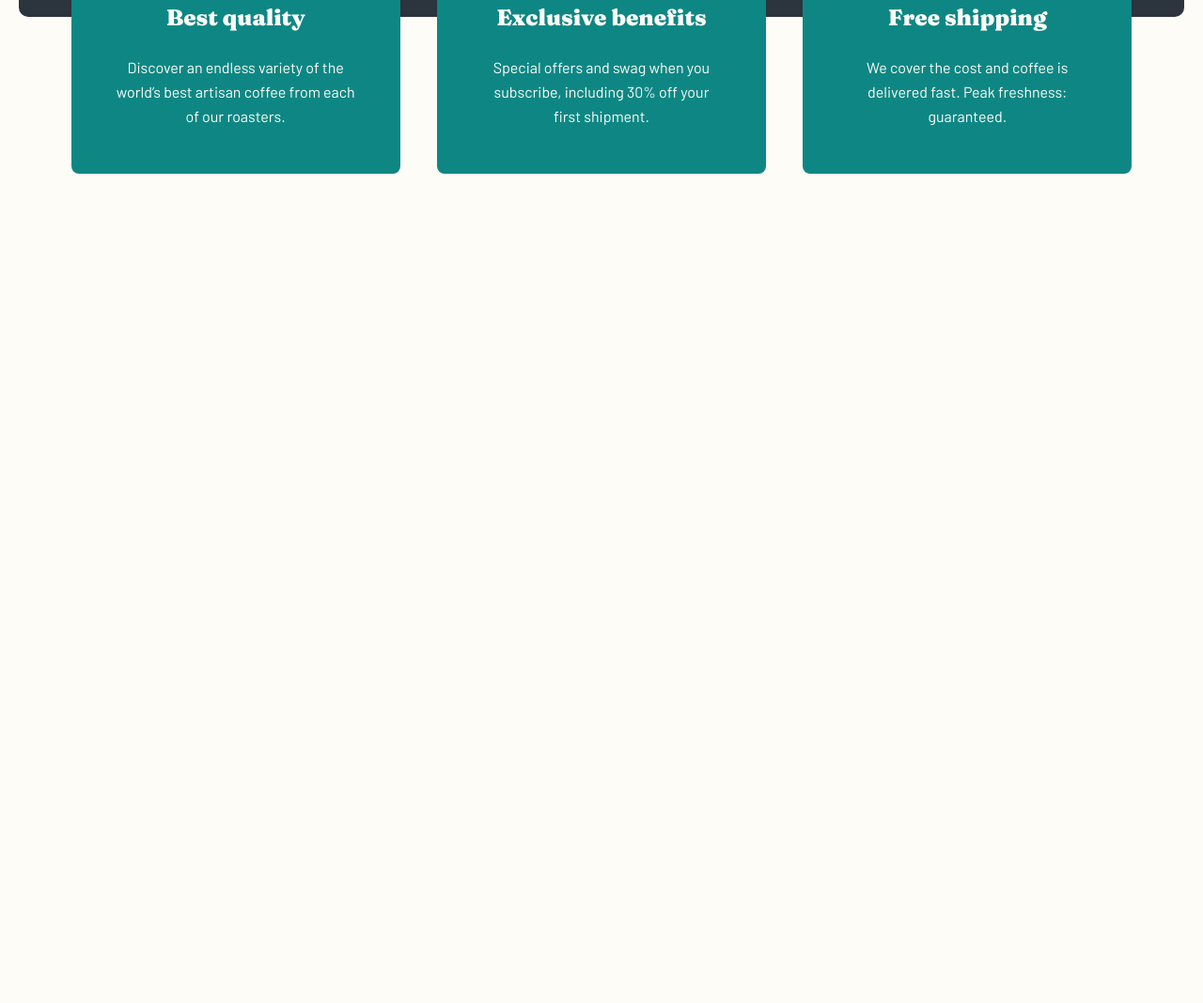
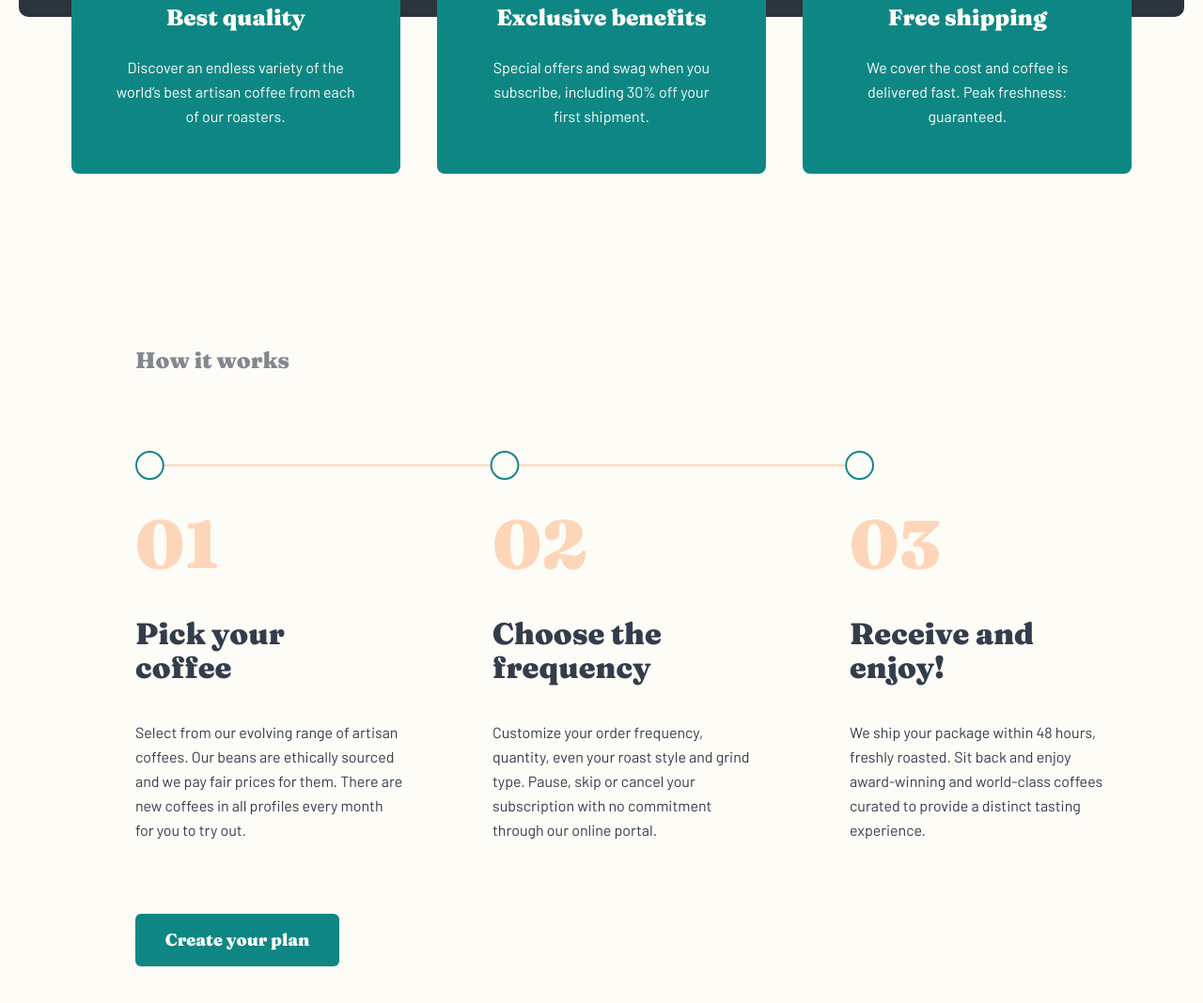
Before and after one commit to solijonov2209/coffee-new, a plain HTML site: page index.html in a window 1280 px wide. Shown: the part 2132-3200 px from the top of the page at 94% size. Before the commit the page ends 2500 px from the top, so only its background shows below. Drawn offline with Linux system fonts and the light colour scheme.

Commit message:
Add services section in project

```diff
--- a/css/main.css
+++ b/css/main.css
@@ -355,7 +355,84 @@ font-size: 16px;
 font-weight: 400;
 line-height: 26px; /* 162.5% */
 }
-
+/* finish choose  */
+/* Start services  */
+.services{
+  padding-top: 100px;
+  padding-bottom: 120px;
+}
+.services__title{
+  margin-top: 0;
+  margin-bottom: 80px;
+  text-align: center;
+  font-family: "Fraunces";
+  font-size: 24px;
+  font-weight: 900;
+  line-height: 32px; /* 133.333% */
+  color: #83888F;
+}
+.services__list{
+  margin-top: 0;
+  margin-bottom: 20px;
+  padding-left: 0;
+  list-style: none;
+  text-align: center;
+}
+.services__item::before{
+  display: block;
+width: 90px;
+height: 72px;
+margin-right: auto;
+margin-bottom: 24px;
+margin-left: auto;
+color: #FDD6BA;
+font-family: "Fraunces";
+font-size: 72px;
+font-weight: 900;
+line-height: 72px; /* 100% */
+content: "01";
+}
+.services__item:nth-child(2)::before{
+  width: 101px;
+  content: "02";
+}
+.services__item:nth-child(3)::before{
+  width: 98px;
+  content: "03";
+}
+.services__subtitle{
+  margin-top: 0;
+  margin-bottom: 24px;
+  font-family: "Fraunces";
+  font-size: 28px;
+  font-weight: 900;
+  color: #333D4B;
+line-height: 32px; /* 114.286% */
+}
+.services__item-desc{
+  margin-top: 0;
+  margin-bottom: 56px;
+  font-size: 15px;
+  font-style: normal;
+  font-weight: 400;
+  color: #333D4B;
+line-height: 25px; /* 166.667% */
+}
+.services__link{
+  display: block;
+  width: 217px;
+  margin: 10px auto 0 ;
+  padding: 15px 15px 16px;
+  text-align: center;
+  font-family: "Fraunces";
+  text-decoration: none;
+  font-size: 18px;
+  font-weight: 900;
+  line-height: 25px; /* 138.889% */
+  color: #FEFCF7;
+  border-radius: 6px;
+background: #0E8784;
+}
 
 @media only screen and ( max-width:375px){
   .choose__desc{
@@ -385,6 +462,10 @@ padding: 40px 15px 25px;
     margin-top: 20px;
 }
 /* finish collection  */
+/* start services  */
+.services{
+  padding-top: 0;
+}
 }
 
 @media only screen and (min-width: 640px) {
@@ -483,7 +564,14 @@ padding: 40px 15px 25px;
       background-size: 56px 39px;
       margin-bottom: 0;
     }
+    /* finish choose  */
+    /* start services  */
+.services{
+  padding-top: 120px;
 }
+}
+
+
 
 @media only screen and (min-width: 768px){
   /* start collection  */
@@ -511,7 +599,59 @@ line-height: 48px; /* 150% */
 .choose__subtitle{
   margin-bottom: 16px;
 }
+/* finish choose  */
+/* Start services  */
+.services{
+  padding: 50px 40px 160px 39px;
 
+}
+.services__title{
+  margin-bottom: 40px;
+  text-align: left;
+}
+.services__list-wrapper{
+  position: relative;
+}
+.services__list{
+  display: flex;
+  align-items: center;
+  text-align: left;
+}
+.services__list::before{
+ position: absolute;
+  top: 0;
+  left: 0;
+width: 500px;
+height: 31px;
+display: inline-block;
+content: "";
+background-image: url("../images/Group\ 19\ \(1\).svg");
+background-repeat: no-repeat;
+background-size: 466px 31px;
+}
+.services__item{
+  max-width: 223px;
+  margin-right: 10px;
+}
+.services__item::before{
+  display: inline-block;
+  margin-top: 63px;
+margin-left: 0;
+margin-right: 0;
+margin-bottom: 42px;
+}
+.services__subtitle{
+  margin-bottom: 38px;
+}
+.services__desc-wrapper{
+max-width: 223px;
+}
+.services__item-desc{
+  font-style: 15px;
+  line-height: 25px;
+}
+
+/* Finish services  */
 }
 @media only screen and (min-width: 1024px) {
   .site-header{
@@ -599,11 +739,34 @@ justify-content: center;
     background-size: 72px 50px;
     margin-bottom: 67px;
   }
+  /* finish choose  */
+  /* Start services  */
+  .services{
+    padding-top: 120px;
+  }
+  .services__inner{
+    padding-left: 150px;
+  }
+  .services__list::before{
+     width: 560px;
+  background-size: 560px 31px;
+  }
+  .services__item{
+    margin-right: 30px;
+  }
+  .services__item:last-child{
+    margin-right: 0;
+  }
+  .services__link{
+    margin-left: 0px;
+  }
 
-
-  /* finish choose  */
+  /* Finish services  */
 }
 @media only screen and (min-width: 1072px){
+  .choose{
+    padding-bottom: 130px;
+  }
   .choose__item{
     max-width: 317px;
     margin-bottom: 0;
@@ -674,4 +837,41 @@ justify-content: center;
 font-size: 16px;
 line-height: 26px;
     }
+    /* finish choose  */
+    /* start services 0 */
+    .services{
+      padding-top: 0;
+    }
+    .services__inner{
+      padding-left: 85px;
+    }
+    .services__title{
+      margin-bottom: 80px;
+    }
+    .services__list::before{
+      width: 822px;
+      background-image: url("../images/Group\ 29.svg");
+      background-size: 786px 31px;
+    }
+    .services__subtitle-wrapper{
+      width: 255px;
+    }
+    .services__item{
+max-width: 285px;
+margin-right: 95px;
+    }
+    .services__subtitle{
+      font-size: 32px;
+line-height: 36px;
+    }
+    .services__item-desc{
+font-size: 16px;
+line-height: 26px;
+    }
+    .services__item:last-child{
+      margin-right: 0;
+    }
+    .services__desc-wrapper{
+      max-width: 285px
+    }
 };
--- a/index.html
+++ b/index.html
@@ -76,7 +76,7 @@
               </div>
             </li>
             <li class="collection__item">
-              <img class="collection__img" src="./images/kopi3.svg" alt="coffe collection image">
+              <img class="collection__img" src="./images/kopi3.svg"  alt="coffe collection image">
               <div class="collection__content">
                 <h3 class="collection__subtitle">Piccollo</h3>
                 <p class="collection__desc">Mild and smooth blend featuring notes of toasted almond and dried cherry </p>
@@ -126,6 +126,40 @@
         </div>
       </div>
     </section>
+    <!-- finish choose section  -->
+    <!-- Start services section  -->
+    <section class="services">
+      <div class="container">
+        <div class="services__inner">
+          <h2 class="services__title">How it works</h2>
+          <div class="services__list-wrapper">
+            <ol class="services__list">
+              <li class="services__item">
+                <div class="services__subtitle-wrapper">
+                  <h3 class="services__subtitle">Pick your coffee</h3>
+                </div>
+                <div class="services__desc-wrapper">
+                  <p class="services__item-desc">Select from our evolving range of artisan coffees. Our beans are ethically sourced and we pay fair prices for them. There are new coffees in all profiles every month for you to try out.</p>
+                </div>
+              </li>
+              <li class="services__item">
+                <h3 class="services__subtitle">Choose the frequency</h3>
+                <div class="services__desc-wrapper">
+                  <p class="services__item-desc">Customize your order frequency, quantity, even your roast style and grind type. Pause, skip or cancel your subscription with no commitment through our online portal.</p>
+                </div>
+              </li>
+              <li class="services__item">
+                <h3 class="services__subtitle">Receive and enjoy!</h3>
+                <div class="services__desc-wrapper">
+                  <p class="services__item-desc">We ship your package within 48 hours, freshly roasted. Sit back and enjoy award-winning and world-class coffees curated to provide a distinct tasting experience.</p>
+                </div>
+              </li>
+            </ol>
+          </div>
+          <a href="#" class="services__link">Create your plan</a>
+        </div>
+      </div>
+    </section>
   </main>
 </body>
 </html>
```
Also changed, not shown: images/Group 19 (1).svg (added), images/Group 29.svg (added).
